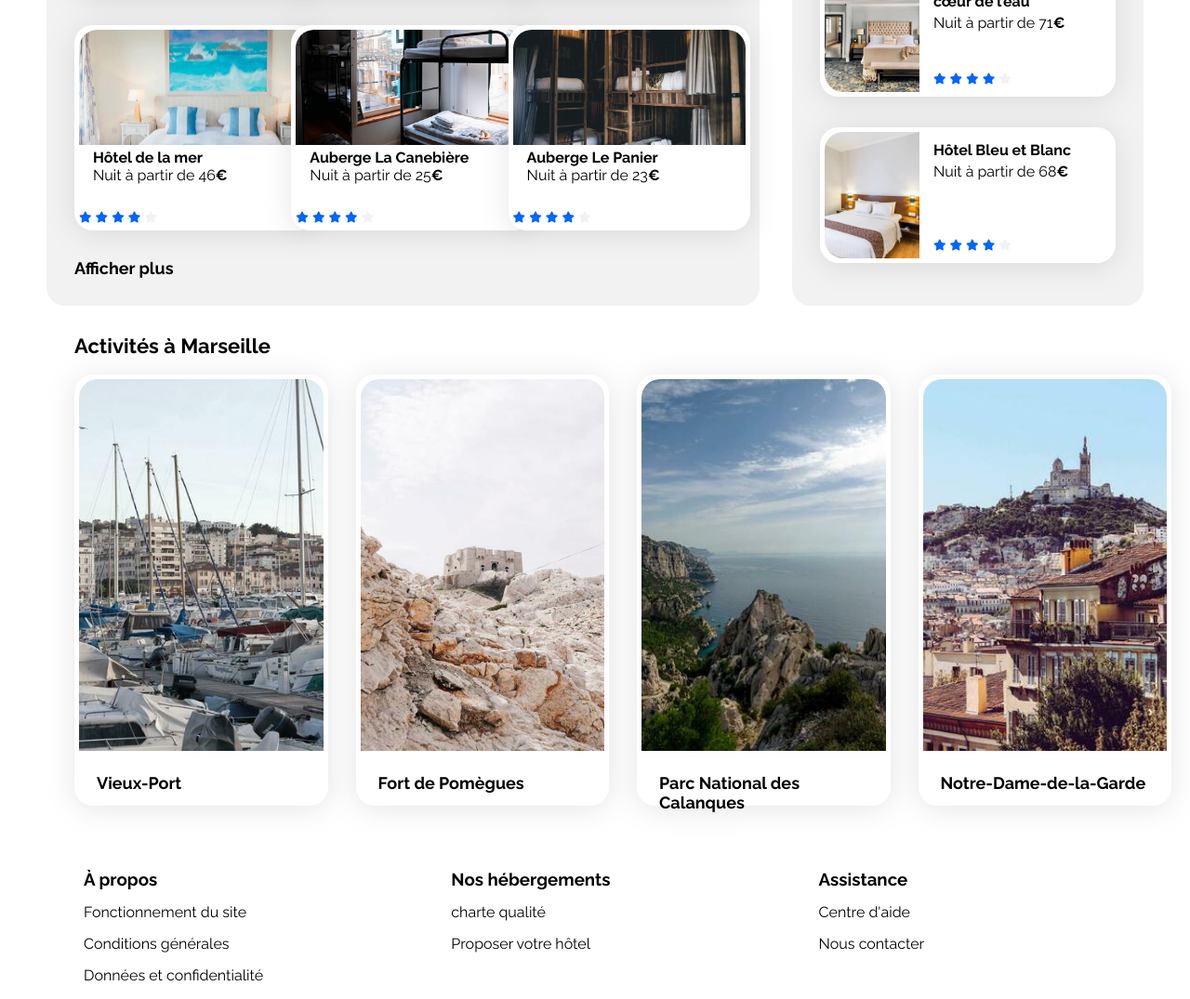
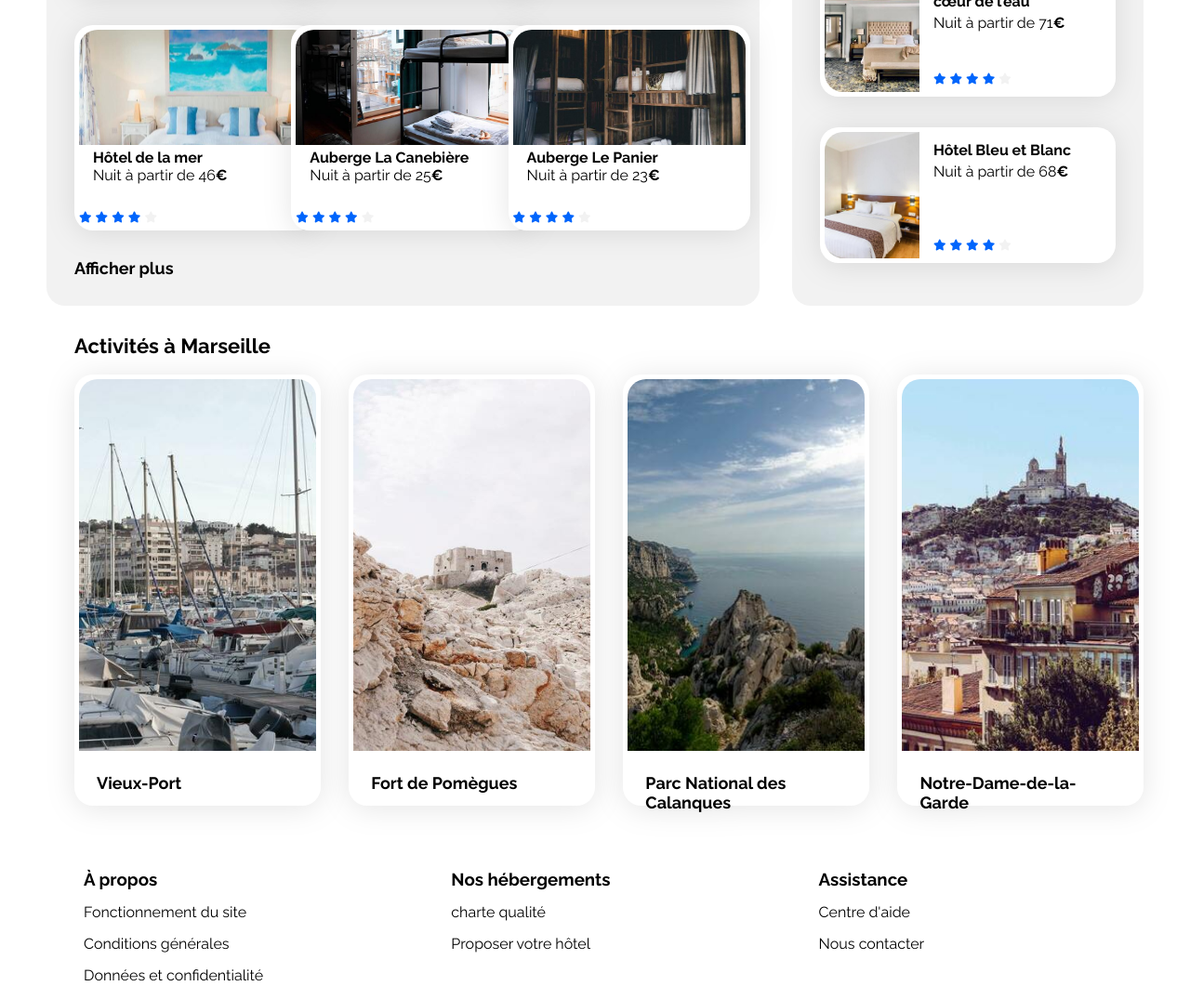
Before and after one commit to fenzo-web/OpenclassroomsProjet, a plain HTML site: page index.html in a window 1280 px wide. Shown: the part 700-1775 px from the top of the page at 93% size. Drawn offline with Linux system fonts and the light colour scheme.

Commit message:
ajustement width activites cards

```diff
--- a/css/style.css
+++ b/css/style.css
@@ -366,7 +366,6 @@ input[type='submit'] {
     padding-left: 30px;
 }
 .Activites-card {
-    width: 100%;
     height: 500px;
     display: flex;
     justify-content: space-between;
@@ -381,7 +380,7 @@ input[type='submit'] {
     border-top-right-radius: 20px;
 }
 .Activites-card a {
-    width: 25%;
+    width: 23%;
 }
 .Activites-card .card-content {
     height: 50px;
```
